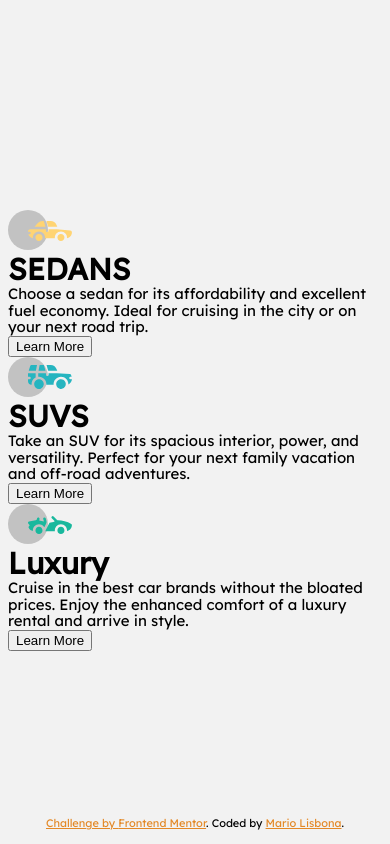
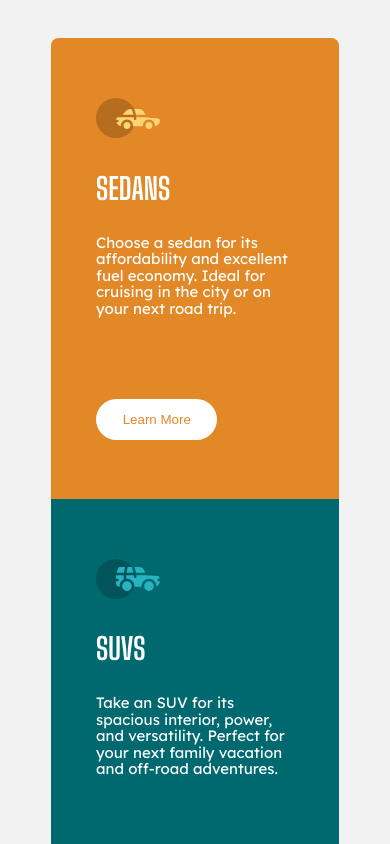
Before and after one commit to MarioLisbona/FEM-3-column-preview-card, a plain HTML site: page index.html in a window 390 px wide. Shown: the top 844 px of the page. Drawn offline with Linux system fonts and the light colour scheme.

Commit message:
styles for 3 cars and mobile responsive

```diff
--- a/styles.css
+++ b/styles.css
@@ -22,7 +22,6 @@ h1, h2, h3, p {
 /* =================RESETS========================*/
 
 body {
-    /* font-family: 'Big Shoulders Display', cursive; */
     font-family: 'Lexend Deca', sans-serif;
     font-size: 15px;
     line-height: 1.1;
@@ -31,8 +30,117 @@ body {
     align-items: center;
     min-height: 100vh;
     background-color: var(--bg-color);
+    position: relative;
 }
 
+.main-container {
+    display: flex;
+    justify-content: center;
+    align-items: center;
+    min-height: 100vh;
+    min-width: 100vw;
+    margin: 0;
+    padding: 0;
+}
+
+.car-card:first-child {
+    border-top-left-radius: .5em;
+    border-bottom-left-radius: .5em;
+}
+
+/* .car-card:last-child would not work here?? */
+.car-card:nth-child(3) {
+    border-top-right-radius: .5em;
+    border-bottom-right-radius: .5em;
+}
+
+.car-card {
+    padding: 3em;
+    max-width: 18rem;
+    color: white;
+}
+
+.car-card:hover {
+    animation: grow .1s linear forwards;
+    border-radius: .5em;
+}
+
+.car-card:first-child:hover {
+    animation: grow-left .1s linear forwards;
+    /* border-top-right-radius: .5em;
+    border-bottom-right-radius: .5em; */
+}
+
+.car-card:nth-child(3):hover {
+    animation: grow-right .1s linear forwards;
+    /* border-top-left-radius: .5em;
+    border-bottom-left-radius: .5em; */
+}
+
+.sedan {
+    background-color: var(--sedanCard-bg-color);
+}
+
+.suv {
+    background-color: var(--suvCard-bg-color);
+}
+
+.lux {
+    background-color: var(--luxCard-bg-color);
+}
+
+.car-img-container,
+.title,
+.info,
+.learn-more {
+    margin: 1em 0;
+}
+
+.title {
+    font-family: 'Big Shoulders Display', cursive;
+    font-weight: 700;
+}
+
+a {
+    text-decoration: none;
+    color: inherit;
+}
+
+.learn-more {
+    margin-top: 5em;
+    padding: 1em 2em;
+    border-radius: 999999px;
+    background-color: white;
+    color: var(--sedanCard-bg-color);
+    border: none;
+}
+
+.learn-more:hover {
+    color: inherit;
+    background-color: inherit;
+    outline: 1px solid white;
+    cursor: pointer;
+}
+
+@keyframes grow {
+    100% {
+        transform: scale(1.05);
+    }
+}
+
+@keyframes grow-left {
+    100% {
+        transform: scale(1.05);
+        transform-origin: right;
+    }
+}
+
+@keyframes grow-right {
+    100% {
+        transform: scale(1.05);
+        transform-origin: left;
+    }
+}
 
 
 
@@ -51,3 +159,38 @@ body {
 .attribution a {
     color: var(--sedanCard-bg-color);
     }
+
+
+@media (max-width: 800px) {
+    .main-container {
+        flex-direction: column;
+        margin: 2em 0;
+    }
+
+    .attribution {
+        position: absolute;
+        bottom: 5px;
+    }
+
+    .car-card:first-child {
+        border-top-right-radius: .5em;
+        border-bottom-left-radius: 0;
+    }
+
+    .car-card:first-child:hover {
+        animation: grow .1s linear forwards;
+        border-radius: .5em;
+    }
+
+    .car-card:nth-child(3) {
+        border-bottom-left-radius: .5em;
+        border-top-right-radius: 0;
+    }
+
+    .car-card:nth-child(3):hover {
+        animation: grow .1s linear forwards;
+        border-radius: .5em;
+    }
+
+
+}
```
